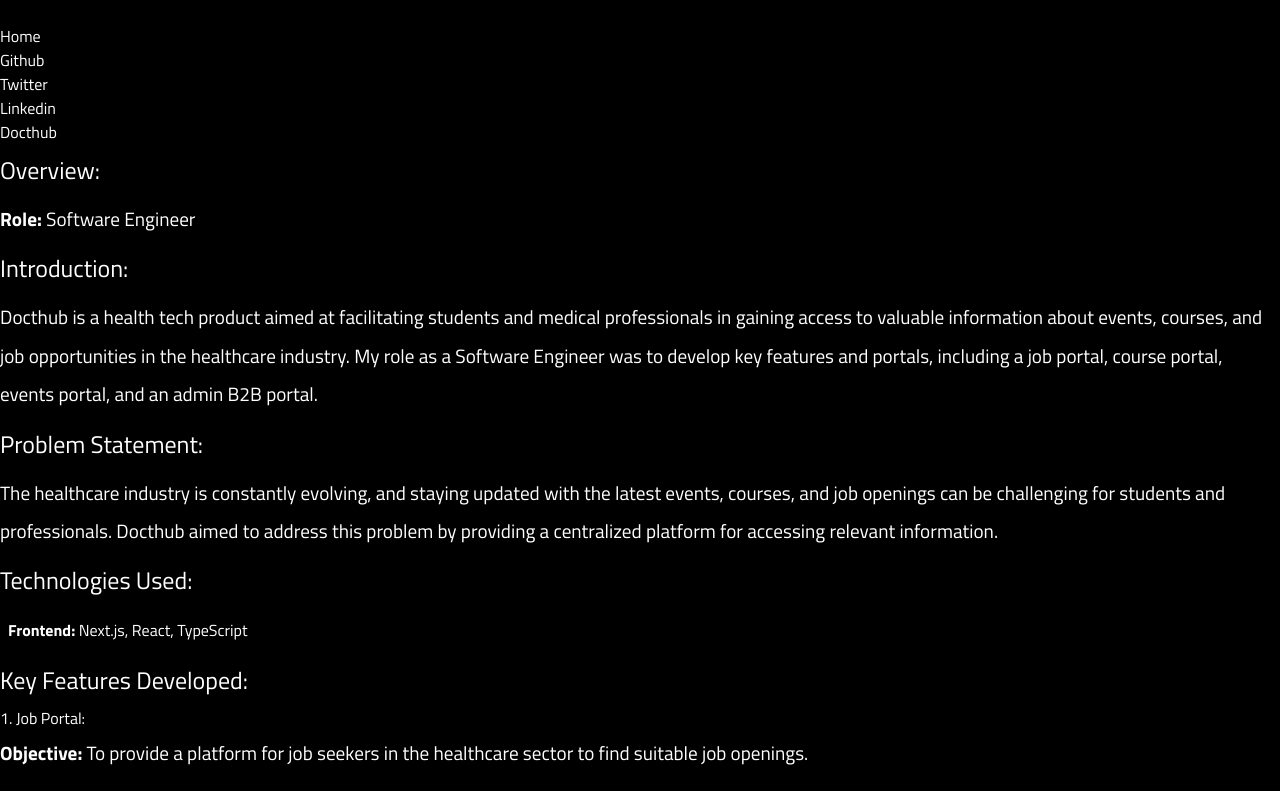
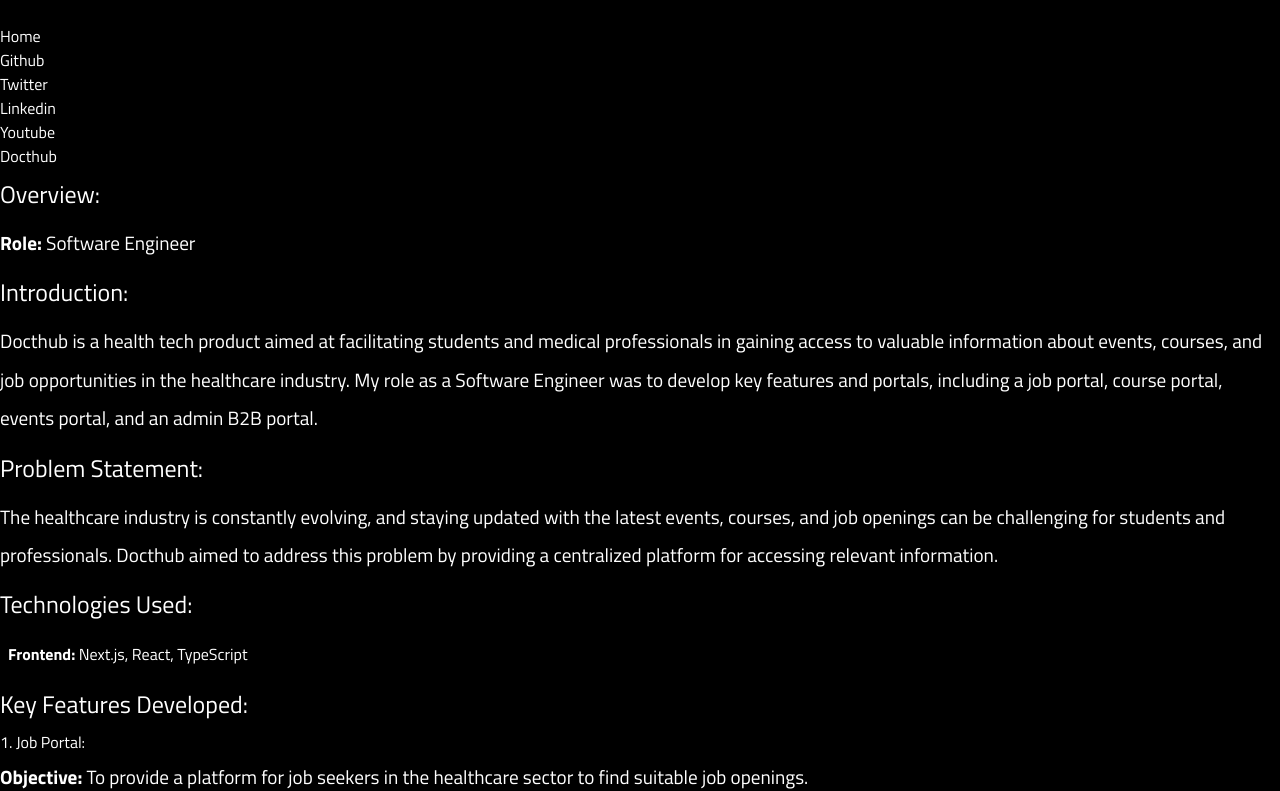
Before and after one commit to tusharkc/hire_me, a Next.js app: page /portfolio/1 in a window 1280 px wide. Shown: the top 791 px of the page. Built offline with nearby package versions, Linux system fonts and the light colour scheme.

Commit message:
added youtube link

```diff
--- a/src/components/ui/Layout.jsx
+++ b/src/components/ui/Layout.jsx
@@ -121,6 +121,15 @@
                   Linkedin
                 </a>
               </nav>
+              <nav className="p-4 md:p-8">
+                <a
+                  target="_blank"
+                  href="https://www.youtube.com/@Tusharkc"
+                  className="cursor-pointer text-black font-bold text-xl md:text-2xl"
+                >
+                  Youtube
+                </a>
+              </nav>
             </div>
           </header>
 
```
